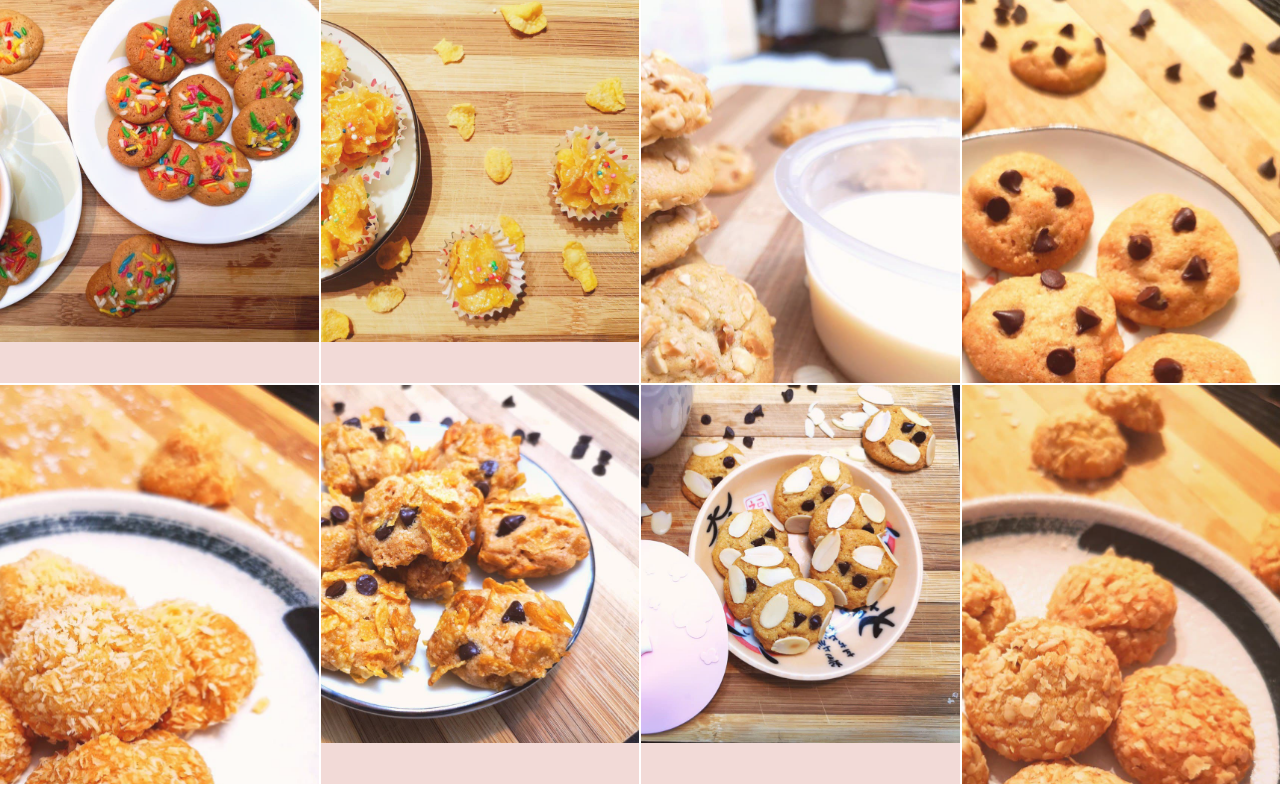
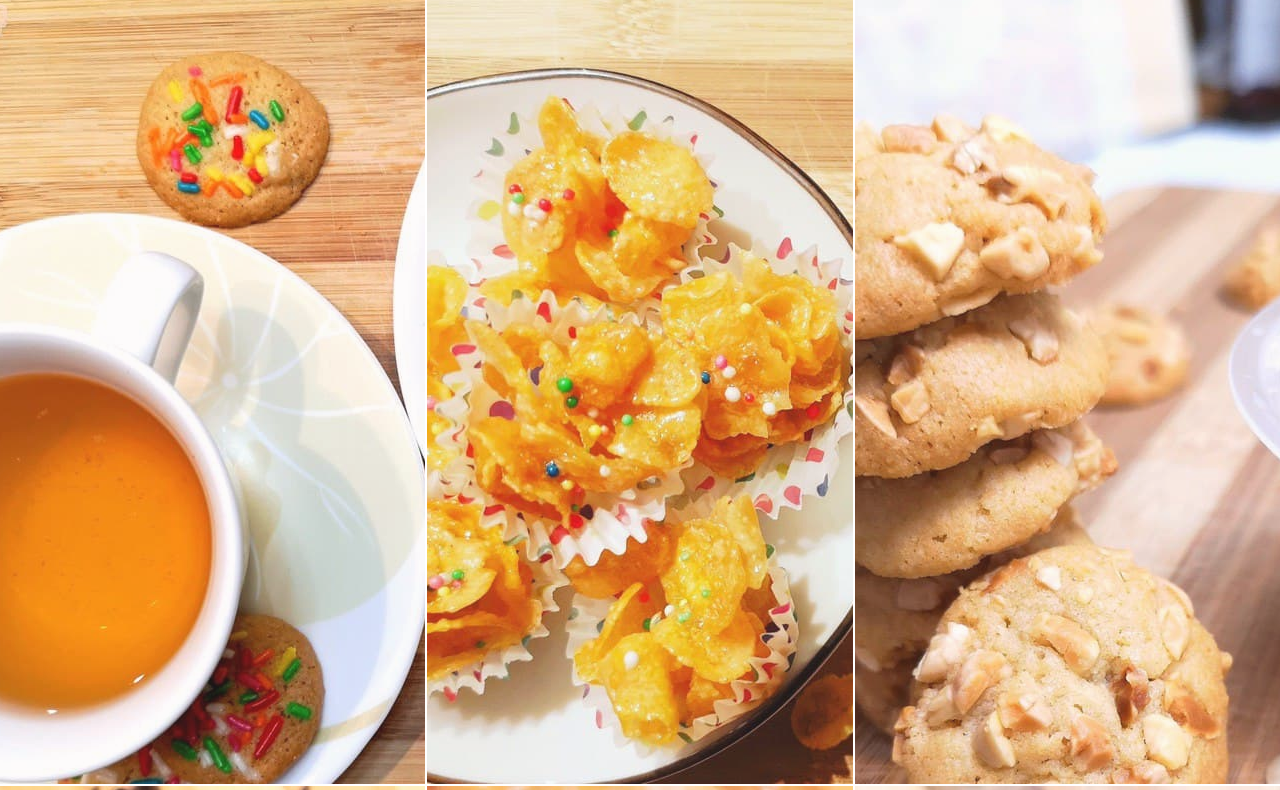
Before and after one commit to Meispecialty/Meispecialty, a plain HTML site: page index.html in a window 1280 px wide. Shown: the part 541-1331 px from the top of the page. Drawn offline with nearby package versions, Linux system fonts and the light colour scheme.

Commit message:
Update style.css

```diff
--- a/style.css
+++ b/style.css
@@ -76,8 +76,8 @@ button {
 	background: white;
 	position: relative;
 	display: grid;
-	grid-template-columns: repeat(4, minmax(200px, 1fr));
-	grid-template-rows: 1fr 1fr;
+	grid-template-columns: repeat(auto-fit, minmax(400px, 1fr));
+	grid-template-rows: repeat(auto-fit, 800px);
 	grid-gap: 2px;
 
 }
@@ -92,8 +92,8 @@ button {
 .project img{
 	position: absolute;
 	opacity: 0.9;
-	max-width: 150%;
-	max-height: 200%;
+/* 	max-width: 150%;
+	max-height: 200%; */
 	position: center;
 }
 
```
